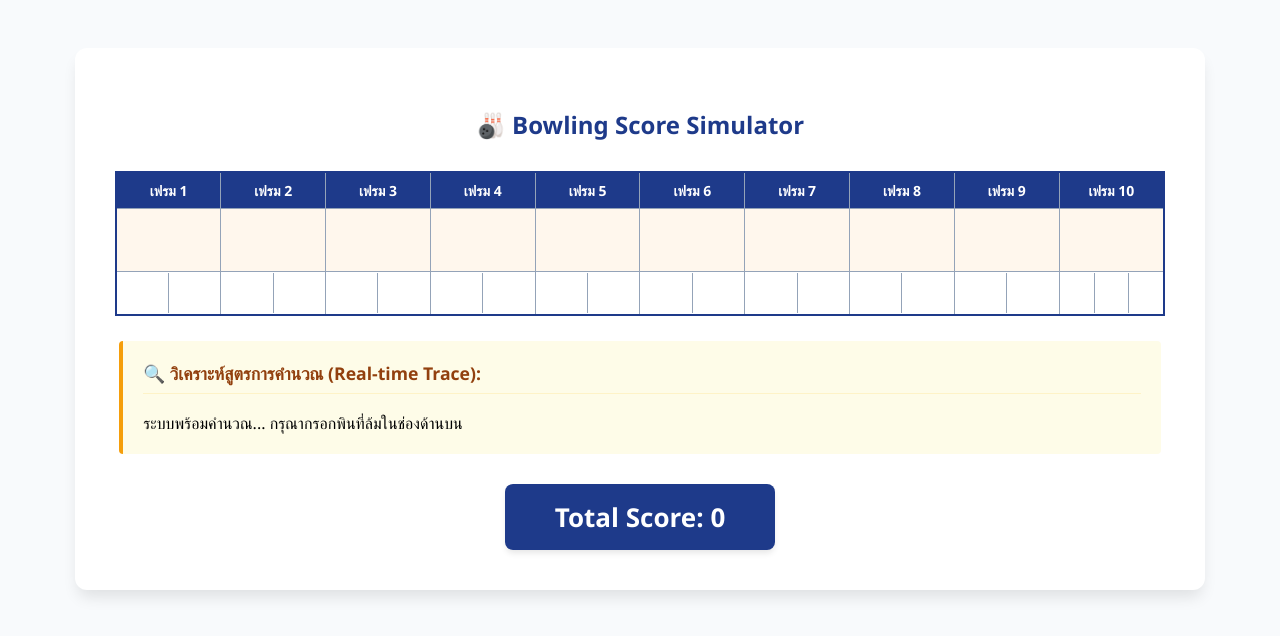
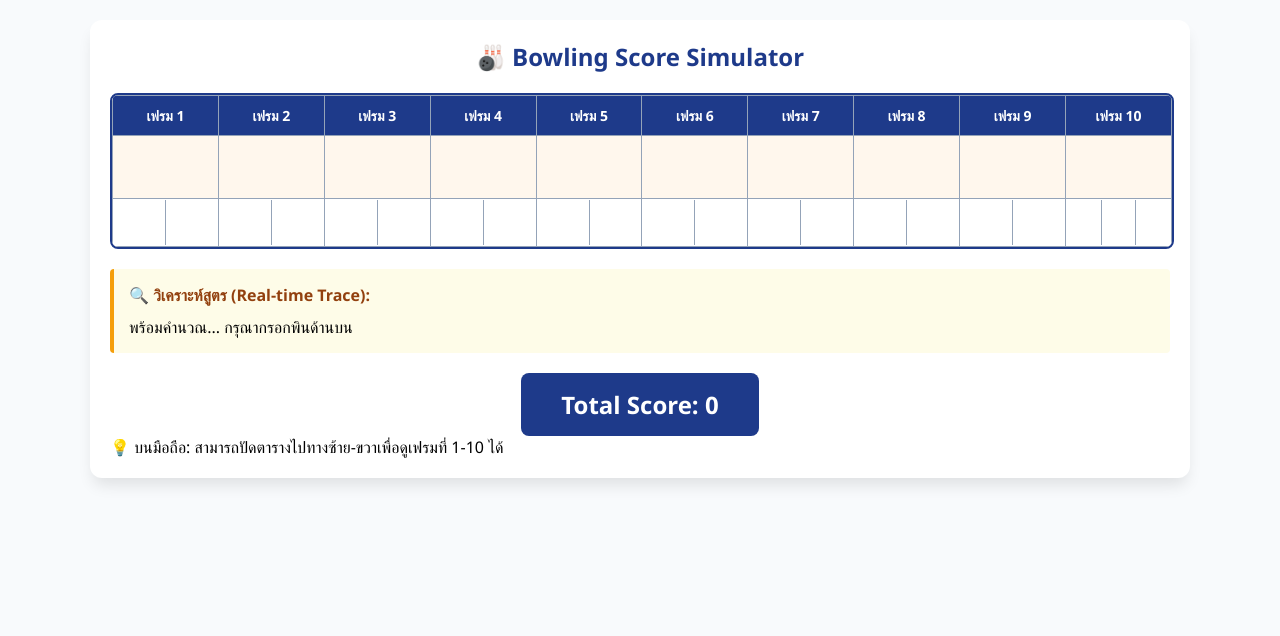
Before and after one commit to worakeat-qtec/bowling, a plain HTML site: page index.html in a window 1280 px wide. Drawn offline with Linux system fonts and the light colour scheme.

Commit message:
Add files via upload

```diff
--- a/index.html
+++ b/index.html
@@ -3,36 +3,109 @@
 <head>
     <meta charset="UTF-8">
     <meta name="viewport" content="width=device-width, initial-scale=1.0">
-    <title>Bowling Logic Explorer - Top Score Version</title>
+    <title>Bowling Simulator - Responsive</title>
     <style>
-        body { font-family: 'Segoe UI', Tahoma, Geneva, Verdana, sans-serif; background-color: #f8fafc; display: flex; flex-direction: column; align-items: center; padding: 40px; }
-        .container { background: white; padding: 40px; border-radius: 12px; box-shadow: 0 10px 15px -3px rgba(0,0,0,0.1); width: 1050px; }
-        h2 { color: #1e3a8a; text-align: center; margin-bottom: 30px; display: flex; justify-content: center; align-items: center; gap: 10px; }
+        :root {
+            --primary-blue: #1e3a8a;
+            --accent-orange: #ea580c;
+            --bg-slate: #f8fafc;
+        }
 
-        /* Table Layout */
-        .scorecard { border-collapse: collapse; width: 100%; table-layout: fixed; margin-bottom: 25px; border: 2px solid #1e3a8a; }
+        body {
+            font-family: 'Segoe UI', Tahoma, Geneva, Verdana, sans-serif;
+            background-color: var(--bg-slate);
+            margin: 0;
+            padding: 20px;
+            display: flex;
+            flex-direction: column;
+            align-items: center;
+        }
+
+        .container {
+            background: white;
+            padding: 20px;
+            border-radius: 12px;
+            box-shadow: 0 10px 15px -3px rgba(0,0,0,0.1);
+            width: 95%;
+            max-width: 1100px;
+            box-sizing: border-box;
+        }
+
+        h2 { color: var(--primary-blue); text-align: center; margin-top: 0; font-size: 1.5rem; }
+
+        /* Responsive Table Wrapper */
+        .table-wrapper {
+            width: 100%;
+            overflow-x: auto; /* เปิดการเลื่อนแนวนอนบนมือถือ */
+            margin-bottom: 20px;
+            border: 2px solid var(--primary-blue);
+            border-radius: 8px;
+            -webkit-overflow-scrolling: touch;
+        }
+
+        .scorecard {
+            border-collapse: collapse;
+            min-width: 900px; /* บังคับความกว้างขั้นต่ำเพื่อให้ตารางไม่เบียด */
+            width: 100%;
+            table-layout: fixed;
+        }
+
         .scorecard th, .scorecard td { border: 1px solid #94a3b8; text-align: center; }
-        .frame-num { background: #1e3a8a; color: white; padding: 8px; font-weight: bold; font-size: 14px; }
+        .frame-num { background: var(--primary-blue); color: white; padding: 10px; font-weight: bold; font-size: 14px; }
 
-        /* แถวคะแนนรวม (ย้ายมาข้างบน) */
-        .frame-total { height: 60px; font-size: 24px; font-weight: bold; color: #ea580c; background: #fff7ed; vertical-align: middle; }
+        /* แถวคะแนนรวม */
+        .frame-total { height: 60px; font-size: 22px; font-weight: bold; color: var(--accent-orange); background: #fff7ed; }
 
-        /* แถวช่องกรอก (ย้ายมาข้างล่าง) */
-        .rolls { display: flex; height: 40px; background: #fff; }
-        .rolls input { width: 100%; border: none; text-align: center; font-size: 18px; font-weight: bold; outline: none; background: transparent; }
+        /* แถวช่องกรอก */
+        .rolls { display: flex; height: 45px; background: #fff; }
+        .rolls input {
+            width: 100%;
+            border: none;
+            text-align: center;
+            font-size: 18px;
+            font-weight: bold;
+            outline: none;
+            -moz-appearance: textfield;
+        }
         .rolls input:nth-child(1) { border-right: 1px solid #94a3b8; }
         .rolls input:nth-child(3) { border-left: 1px solid #94a3b8; }
         input:focus { background: #e2e8f0; }
 
         /* Logic Box */
-        .logic-panel { background: #fefce8; border-left: 4px solid #f59e0b; padding: 20px; margin: 0 auto 30px auto; width: 95%; border-radius: 4px; }
-        .logic-panel h3 { margin-top: 0; color: #92400e; font-size: 1.1rem; border-bottom: 1px solid #fef3c7; padding-bottom: 8px; }
-        .log-item { font-size: 1rem; color: #451a03; font-family: 'Consolas', monospace; margin: 6px 0; }
-        .highlight { font-weight: bold; color: #ea580c; }
+        .logic-panel {
+            background: #fefce8;
+            border-left: 4px solid #f59e0b;
+            padding: 15px;
+            margin-bottom: 20px;
+            width: 100%;
+            box-sizing: border-box;
+            border-radius: 4px;
+        }
+        .logic-panel h3 { margin: 0 0 10px 0; color: #92400e; font-size: 1rem; }
+        .log-item { font-size: 0.9rem; color: #451a03; font-family: 'Consolas', monospace; margin: 4px 0; word-break: break-all; }
+        .highlight { font-weight: bold; color: var(--accent-orange); }
 
         /* Total Box */
-        .total-container { display: flex; justify-content: center; margin-top: 10px; }
-        .total-box { background: #1e3a8a; color: white; padding: 15px 50px; border-radius: 8px; font-size: 26px; font-weight: bold; box-shadow: 0 4px 6px -1px rgba(0,0,0,0.1); }
+        .total-container { display: flex; justify-content: center; width: 100%; }
+        .total-box {
+            background: var(--primary-blue);
+            color: white;
+            padding: 15px 40px;
+            border-radius: 8px;
+            font-size: 1.5rem;
+            font-weight: bold;
+            text-align: center;
+        }
+
+        /* สำหรับมือถือจอเล็ก */
+        @media (max-width: 600px) {
+            body { padding: 10px; }
+            .container { padding: 15px; }
+            h2 { font-size: 1.2rem; }
+            .total-box { font-size: 1.2rem; padding: 12px 30px; }
+            .instructions { font-size: 0.8rem; text-align: center; color: #64748b; margin-top: 15px; }
+        }
+
         input::-webkit-outer-spin-button, input::-webkit-inner-spin-button { -webkit-appearance: none; margin: 0; }
     </style>
 </head>
@@ -41,17 +114,25 @@
 <div class="container">
     <h2>🎳 Bowling Score Simulator</h2>
 
-    <table class="scorecard">
-        <tr id="frame-numbers"></tr>
-        <tr id="score-rows"></tr> <tr id="input-rows"></tr> </table>
+    <div class="table-wrapper">
+        <table class="scorecard">
+            <tr id="frame-numbers"></tr>
+            <tr id="score-rows"></tr>
+            <tr id="input-rows"></tr>
+        </table>
+    </div>
 
     <div class="logic-panel">
-        <h3>🔍 วิเคราะห์สูตรการคำนวณ (Real-time Trace):</h3>
-        <div id="logic-content">ระบบพร้อมคำนวณ... กรุณากรอกพินที่ล้มในช่องด้านบน</div>
+        <h3>🔍 วิเคราะห์สูตร (Real-time Trace):</h3>
+        <div id="logic-content">พร้อมคำนวณ... กรุณากรอกพินด้านบน</div>
     </div>
 
     <div class="total-container">
         <div class="total-box">Total Score: <span id="grand-total">0</span></div>
+    </div>
+
+    <div class="instructions">
+        💡 บนมือถือ: สามารถปัดตารางไปทางซ้าย-ขวาเพื่อดูเฟรมที่ 1-10 ได้
     </div>
 </div>
 
@@ -60,20 +141,18 @@
     const inputRows = document.getElementById('input-rows');
     const scoreRows = document.getElementById('score-rows');
 
+    // สร้างตาราง
     for (let i = 1; i <= 10; i++) {
-        // 1. หัวตาราง (เลขเฟรม)
         const th = document.createElement('th');
         th.className = 'frame-num';
         th.innerText = `เฟรม ${i}`;
         frameNumbersRow.appendChild(th);
 
-        // 2. แถวคะแนนรวม (Frame Total) - ย้ายมาลำดับที่ 2
         const tdScore = document.createElement('td');
         tdScore.id = `f${i}-total`;
         tdScore.className = 'frame-total';
         scoreRows.appendChild(tdScore);
 
-        // 3. แถวช่องกรอกคะแนน (Rolls) - ย้ายมาลำดับที่ 3
         const tdInput = document.createElement('td');
         const rollDiv = document.createElement('div');
         rollDiv.className = 'rolls';
@@ -81,6 +160,7 @@
         for (let r = 1; r <= rollCount; r++) {
             const input = document.createElement('input');
             input.type = 'number';
+            input.inputMode = 'numeric'; // แสดงคีย์บอร์ดตัวเลขบนมือถือ
             input.id = `f${i}r${r}`;
             input.oninput = calculateBowling;
             rollDiv.appendChild(input);
@@ -89,6 +169,7 @@
         inputRows.appendChild(tdInput);
     }
 
+    // ฟังก์ชันคำนวณ (เหมือนเดิม แต่รองรับการแสดงผล Responsive)
     function calculateBowling() {
         let rolls = [];
         let rawInputs = [];
@@ -116,39 +197,39 @@
             let currentRoll = rolls[rollIdx];
             if (currentRoll === null) break;
 
-            if (f < 9 && currentRoll === 10) { // STRIKE
+            if (f < 9 && currentRoll === 10) {
                 let b1 = rolls[rollIdx + 2];
                 let b2 = (b1 === 10 && f < 8) ? rolls[rollIdx + 4] : rolls[rollIdx + 3];
                 if (b1 !== null && b2 !== null) {
                     let fScore = 10 + b1 + b2; total += fScore; frameTotals[f] = total;
-                    logs.push(`เฟรม ${f+1} [Strike]: 10 + (${b1} + ${b2}) = ${fScore} | สะสม: <span class="highlight">${total}</span>`);
+                    logs.push(`F${f+1} [Strike]: 10+(${b1}+${b2})=${fScore} | <span class="highlight">Sum:${total}</span>`);
                 }
                 rollIdx += 2;
-            } else if (f < 9 && (currentRoll + rolls[rollIdx+1] === 10)) { // SPARE
+            } else if (f < 9 && (currentRoll + rolls[rollIdx+1] === 10)) {
                 let b1 = rolls[rollIdx + 2];
                 if (b1 !== null) {
                     let fScore = 10 + b1; total += fScore; frameTotals[f] = total;
-                    logs.push(`เฟรม ${f+1} [Spare]: 10 + (${b1}) = ${fScore} | สะสม: <span class="highlight">${total}</span>`);
+                    logs.push(`F${f+1} [Spare]: 10+(${b1})=${fScore} | <span class="highlight">Sum:${total}</span>`);
                 }
                 rollIdx += 2;
-            } else if (f < 9) { // OPEN
+            } else if (f < 9) {
                 let r2 = rolls[rollIdx+1];
                 if (r2 !== null) {
                     let fScore = currentRoll + r2; total += fScore; frameTotals[f] = total;
-                    logs.push(`เฟรม ${f+1} [Open]: ${currentRoll} + ${r2} = ${fScore} | สะสม: <span class="highlight">${total}</span>`);
+                    logs.push(`F${f+1} [Open]: ${currentRoll}+${r2}=${fScore} | <span class="highlight">Sum:${total}</span>`);
                 }
                 rollIdx += 2;
-            } else { // FRAME 10
+            } else {
                 let r1 = rolls[rollIdx], r2 = rolls[rollIdx+1], r3 = rolls[rollIdx+2];
                 if (r1 !== null && r2 !== null) {
                     let fScore = r1 + r2 + (isNaN(r3) ? 0 : r3); total += fScore; frameTotals[f] = total;
-                    logs.push(`เฟรม 10: ${r1} + ${r2} + ${isNaN(r3)?0:r3} = ${fScore} | สะสม: <span class="highlight">${total}</span>`);
+                    logs.push(`F10: ${r1}+${r2}+${isNaN(r3)?0:r3}=${fScore} | <span class="highlight">Sum:${total}</span>`);
                 }
             }
         }
         for (let i = 1; i <= 10; i++) document.getElementById(`f${i}-total`).innerText = frameTotals[i-1] || "";
         document.getElementById('grand-total').innerText = total;
-        document.getElementById('logic-content').innerHTML = logs.length > 0 ? logs.map(l => `<div class="log-item">${l}</div>`).join('') : "กรอกคะแนนเพื่อดู Trace Log...";
+        document.getElementById('logic-content').innerHTML = logs.length > 0 ? logs.map(l => `<div class="log-item">${l}</div>`).join('') : "กรอกคะแนนเพื่อเริ่มวิเคราะห์...";
     }
 </script>
 
```
